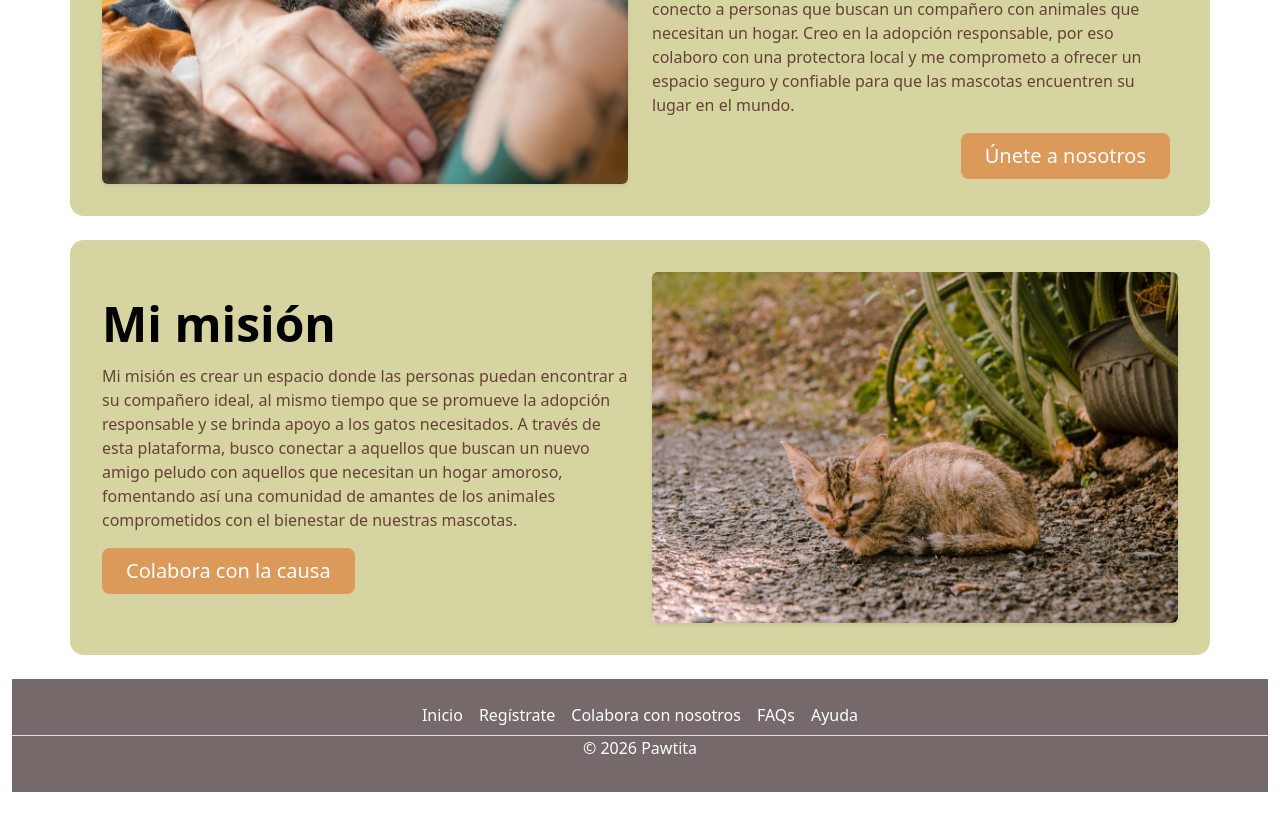
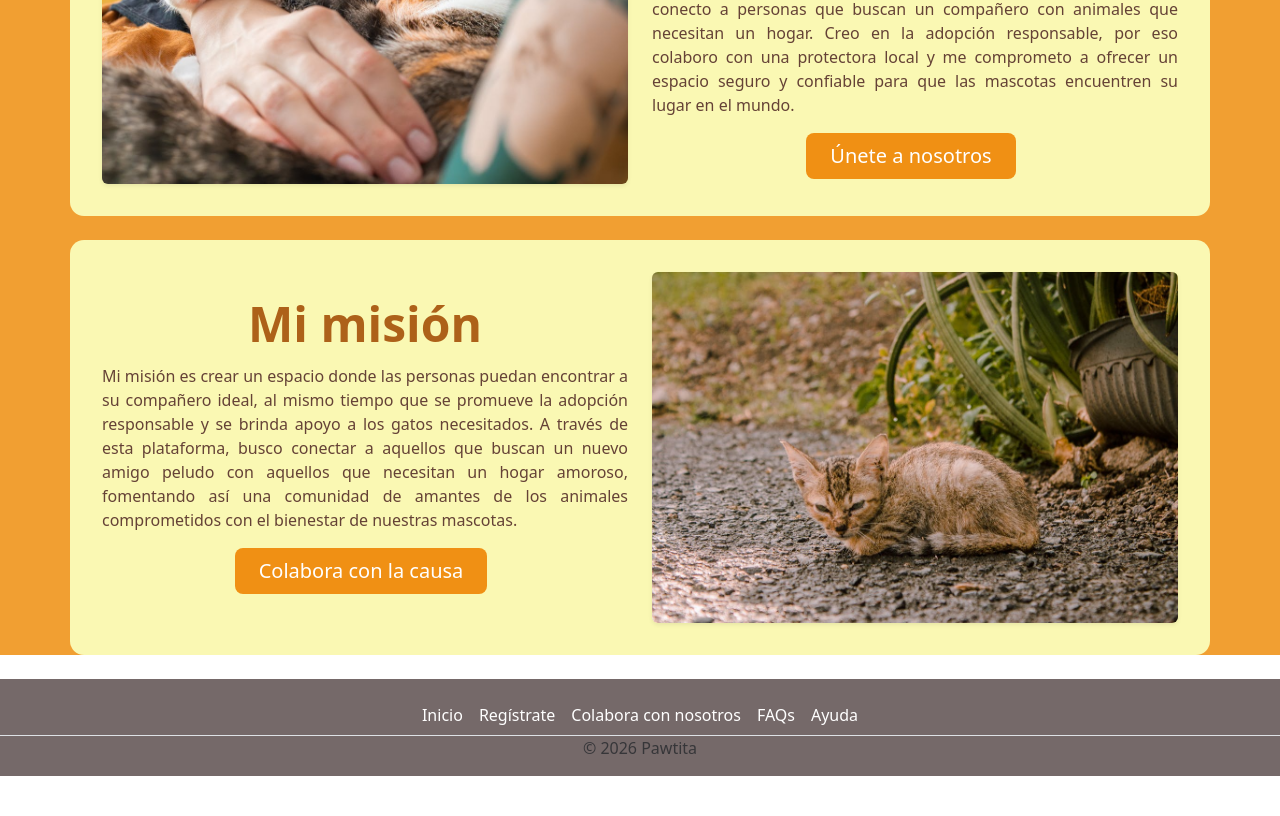
Before and after one commit to SarayP08/adoptame-api, a Vue app in the folder frontend/: page / in a window 1280 px wide. Shown: the part 960-1776 px from the top of the page. After the commit the page ends 1736 px from the top, so only its background shows below. Built offline with nearby package versions, Linux system fonts and the light colour scheme.

Commit message:
retoques visuales

```diff
--- a/frontend/src/components/Footer.vue
+++ b/frontend/src/components/Footer.vue
@@ -10,7 +10,7 @@ const enlaces = [
 
 <template>
   <div class="container-fluid">
-    <footer class="py-3 my-4">
+    <footer class="py-3">
 
       <ul class="nav justify-content-center border-bottom">
         <li
@@ -36,21 +36,26 @@ const enlaces = [
 </template>
 
 <style scoped>
-body {
-  margin: 0;
+.container-fluid {
   padding: 0;
 }
 
- footer {
+footer {
   background-color: #756969;
-  padding: 0;
+  padding: 1rem 0;
+  width: 100%;
+}
+
+footer ul {
+  margin: 0;
+}
+
+footer p {
+  margin: 0;
+  color:#ffffff;
 }
 
 footer .nav-link {
   color: #fff !important;
 }
-
-p {
-  color: #fff !important;
-}
 </style>
--- a/frontend/src/components/Header.vue
+++ b/frontend/src/components/Header.vue
@@ -39,7 +39,7 @@ body {
   padding: 0;
 }
 .header {
-  background-color: #D6D4A0;
+  background-color: #faf8b3;
   width: 100%;
   height: 100%;
 }
--- a/frontend/src/style.css
+++ b/frontend/src/style.css
@@ -1,3 +1,8 @@
+body {
+  margin: 0;
+  padding: 0;
+}
+
 :root {
   --text: #6b6375;
   --text-h: #08060d;
--- a/frontend/src/views/Index.vue
+++ b/frontend/src/views/Index.vue
@@ -1,6 +1,7 @@
 <script setup>
 </script>
     <template>
+      <div class="index-page">
      <div class="container-fluid hero" >
             <h1>
             Porque cuando todo falla
@@ -23,7 +24,7 @@
             <img src="../assets/img/img_index/gato_dormido.png" alt="Gato dormido" class="img-fluid rounded shadow-sm" />
           </div>
           <div class="col-lg-6">
-            <h1 class="display-5 fw-bold text-body-emphasis lh-1 mb-3">
+            <h1 class="display-5 fw-bold lh-1 mb-3 textoHero">
               ¿Quiénes somos?
             </h1>
             <p class="leadi">
@@ -36,7 +37,7 @@
               y me comprometo a ofrecer un espacio seguro y confiable para que las mascotas
                encuentren su lugar en el mundo.
             </p>
-            <div class="d-grid gap-2 d-md-flex justify-content-md-end">
+            <div class="d-flex justify-content-center align-items-center">
               <button type="button" class="btn btn-primary btn-lg px-4 me-md-2">
                 Únete a nosotros
               </button>
@@ -48,7 +49,7 @@
       <div class="container mt-4 third-hero">
         <div class="row align-items-center">
           <div class="col-lg-6">
-            <h1 class="display-5 fw-bold text-body-emphasis lh-1 mb-3">
+            <h1 class="display-5 fw-bold lh-1 mb-3 textoHero">
               Mi misión
             </h1>
             <p class="leadi">
@@ -58,7 +59,7 @@
               peludo con aquellos que necesitan un hogar amoroso,
               fomentando así una comunidad de amantes de los animales comprometidos con el bienestar de nuestras mascotas.
             </p>
-            <div class="d-grid gap-2 d-md-flex justify-content-md-start">
+            <div class="d-flex justify-content-center align-items-center">
               <button type="button" class="btn btn-primary btn-lg px-4 me-md-2">
                 Colabora con la causa
               </button>
@@ -69,9 +70,15 @@
           </div>
         </div>
       </div>
+      </div>
 </template>
 
 <style scoped>
+
+.index-page {
+  background-color: #f19f32;
+  min-height: 100vh;
+}
 .hero {
   background-image: url('../assets/img/img_index/kitten.png');
   background-size: cover;
@@ -93,17 +100,19 @@
   color: #fff;
 }
 .leadi {
-  color: #ffffff;
+  color: #654236;
 }
 
+button {
+  background-color: #f09014;
+  border: none;
+  display: flex;
+  color: rgb(255, 255, 255);
 
-button {
-  background-color: #DB995A;
-  border: none;
 }
 .second-hero,
 .third-hero {
-  background-color: #D6D4A0;
+  background-color: #faf8b3;
   border-radius: 14px;
   padding: 2rem;
   margin-bottom: 1.5rem;
@@ -112,8 +121,13 @@ button {
 .second-hero .leadi,
 .third-hero .leadi {
   color: #654236;
+  text-align: justify;
 }
 
-
+.second-hero .textoHero,
+.third-hero .textoHero {
+  color: #ad6119;
+  text-align: center;
+}
 
 </style>
```
